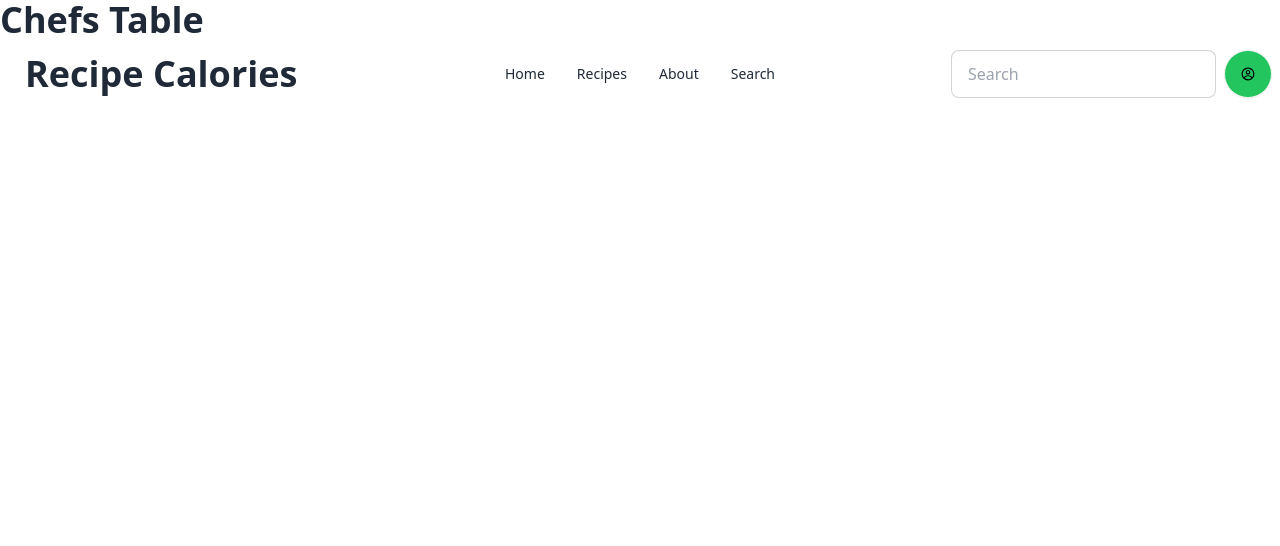
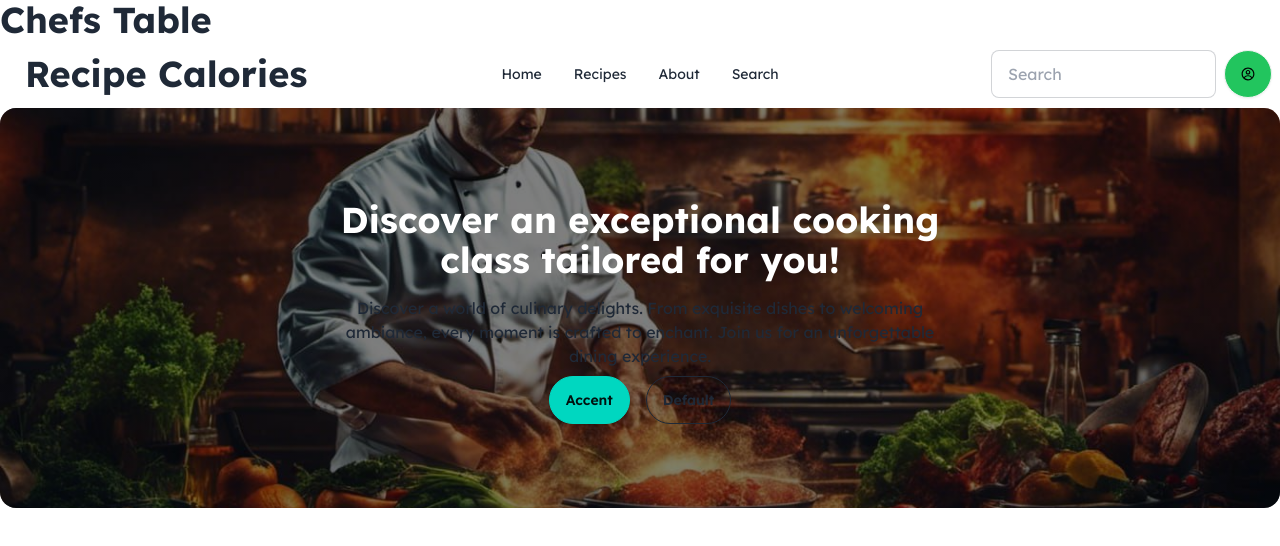
Before and after one commit to Abdullah-Az-Zahur/react-chefs-table, a React (Vite) app: page / in a window 1280 px wide. Shown: the top 546 px of the page. Built offline with nearby package versions, Linux system fonts and the light colour scheme.

Commit message:
header added

```diff
--- a/src/App.jsx
+++ b/src/App.jsx
@@ -3,6 +3,7 @@ import './App.css'
 import Header from './components/Header/Header'
 
 function App() {
+
 
   return (
     <>
--- /dev/null
+++ b/src/components/Header/Header.css
@@ -0,0 +1,30 @@
+.banner {
+    position: relative;
+    width: 100%;
+    height: 400px;
+    border-radius: 1rem;
+    background-image: url(../../assets/images/super-chef-generated-artwork.jpg);
+    background-size: cover;
+    background-position: center;
+}
+
+.banner::before {
+    content: "";
+    position: absolute;
+    top: 0;
+    left: 0;
+    width: 100%;
+    height: 100%;
+    border-radius: 1rem;
+    background: linear-gradient(rgba(0, 0, 0, 0.5), rgba(0, 0, 0, 0.5));;
+
+}
+
+.banner-content {
+    position: absolute;
+    top: 50%;
+    left: 50%;
+    transform: translate(-50%, -50%);
+    text-align: center;
+
+  }
--- a/src/components/Header/Header.jsx
+++ b/src/components/Header/Header.jsx
@@ -1,7 +1,9 @@
 import { CgProfile } from "react-icons/cg";
+import './Header.css';
+
 const Header = () => {
     return (
-        <div>
+        <div className="container mx-auto">
             <h1 className='text-4xl font-bold'>Chefs Table</h1>
 
             {/* Nav Bar */}
@@ -35,6 +37,19 @@ const Header = () => {
                     <button className="btn rounded-full bg-green-500 text-black"><CgProfile /></button>
                 </div>
             </div>
+
+            {/* Banner */}
+            <div className="banner ">
+                <div className="banner-content">
+                    <h1 className=" md:text-4xl font-bold text-white my-4">Discover an exceptional cooking <br />class tailored for you!</h1>
+                    <p>Discover a world of culinary delights. From exquisite dishes to welcoming ambiance, every moment is crafted to enchant. Join us for an unforgettable dining experience.</p>
+                    <div className="my-2">
+                        <button class="btn btn-accent mx-2 rounded-full">Accent</button>
+                        <button class="btn btn-outline mx-2 rounded-full">Default</button>
+
+                    </div>
+                </div>
+            </div>
         </div>
     );
 };
--- a/src/index.css
+++ b/src/index.css
@@ -1,3 +1,10 @@
+@import url('https://fonts.googleapis.com/css2?family=Lexend:wght@100..900&display=swap');
+
+body {
+    font-family: "Lexend", sans-serif;
+}
+
+
 @tailwind base;
 @tailwind components;
 @tailwind utilities;
```
Also changed, not shown: src/assets/images/super-chef-generated-artwork.jpg (added).
